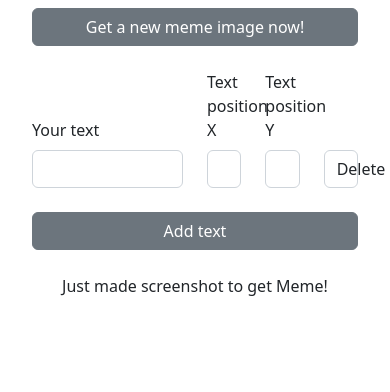
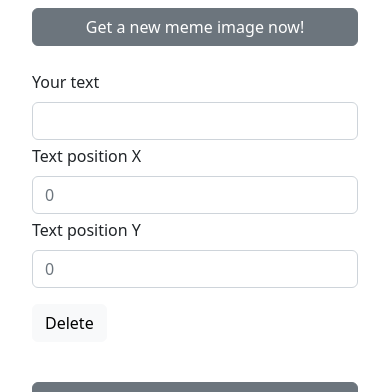
Before and after one commit to rainsab/meme-generator, a React (Vite) app: page / in a window 390 px wide. Shown: the part 349-741 px from the top of the page. Built offline with nearby package versions, Linux system fonts and the light colour scheme; no server answers.

Commit message:
made input form responsive

```diff
--- a/src/components/Meme.jsx
+++ b/src/components/Meme.jsx
@@ -40,8 +40,8 @@ export default function Meme() {
 
     const inputElements = memeArray.map(memeObject => {
         return (
-            <div key={memeObject.id} className="row mb-2 align-items-end">
-                <div className="col-6">
+            <div key={memeObject.id} className="row mb-4 mb-md-2 align-items-end">
+                <div className="col-md-6">
                     <label for={memeObject.id} class="form-label">Your text</label>
                     <input
                         type="text"
@@ -54,7 +54,7 @@ export default function Meme() {
                     />
                 </div>
 
-                <div className="col-2">
+                <div className="mt-1 col-sm-6 col-md-2">
                     <label for={memeObject.id} class="form-label">Text position X</label>
                     <input
                         type="number"
@@ -67,7 +67,7 @@ export default function Meme() {
                     />
                 </div>
 
-                <div className="col-2">
+                <div className="mt-1 col-sm-6 col-md-2">
                     <label for={memeObject.id} class="form-label">Text position Y</label>
                     <input
                         type="number"
@@ -80,9 +80,9 @@ export default function Meme() {
                     />
                 </div>
 
-                <div className="col-2">
+                <div className="mt-3 col-md-2">
                     <button
-                        className="form-control"
+                        className="btn btn-light"
                         id={memeObject.id}
                         onClick={removeMemeText}>
                         Delete
```
